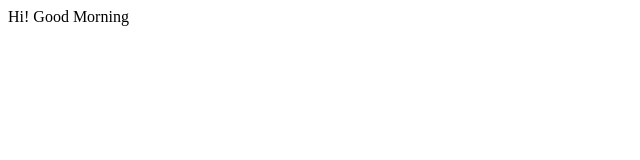
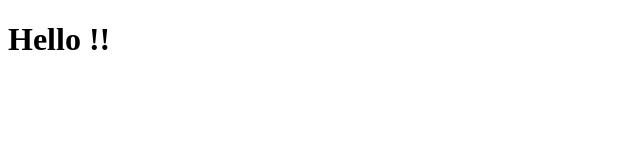
Before and after one commit to hxriu/hrxi, a plain HTML site: page index.html in a window 1280 px wide. Shown: the whole page, without its empty margins (0-640 px from the left). Drawn offline with Linux system fonts and the light colour scheme.

Commit message:
Update index.html

```diff
--- a/index.html
+++ b/index.html
@@ -11,5 +11,5 @@
     <link rel="icon" href="icon.png" type="image/gif">
   </head>
   <body>
-        Hi! Good Morning
+         <h1> Hello !! </h1>
 </html>
```
